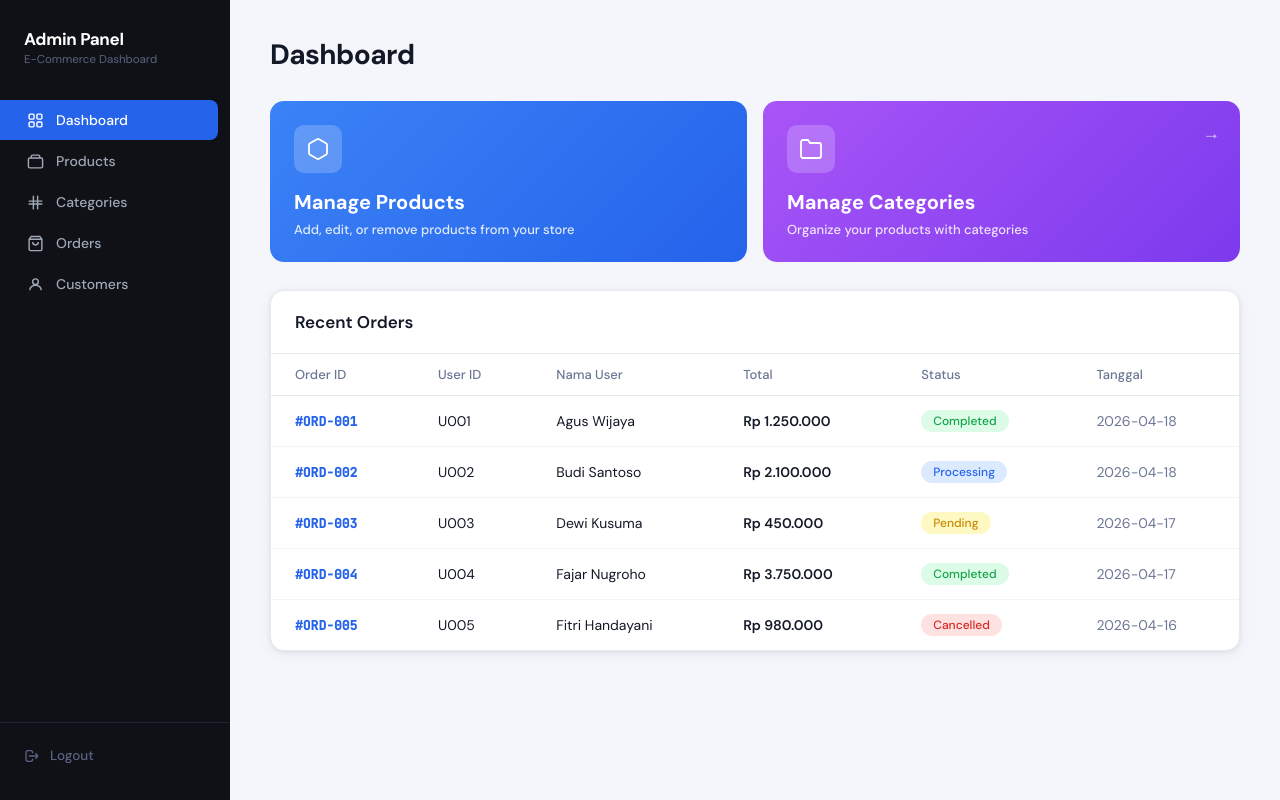
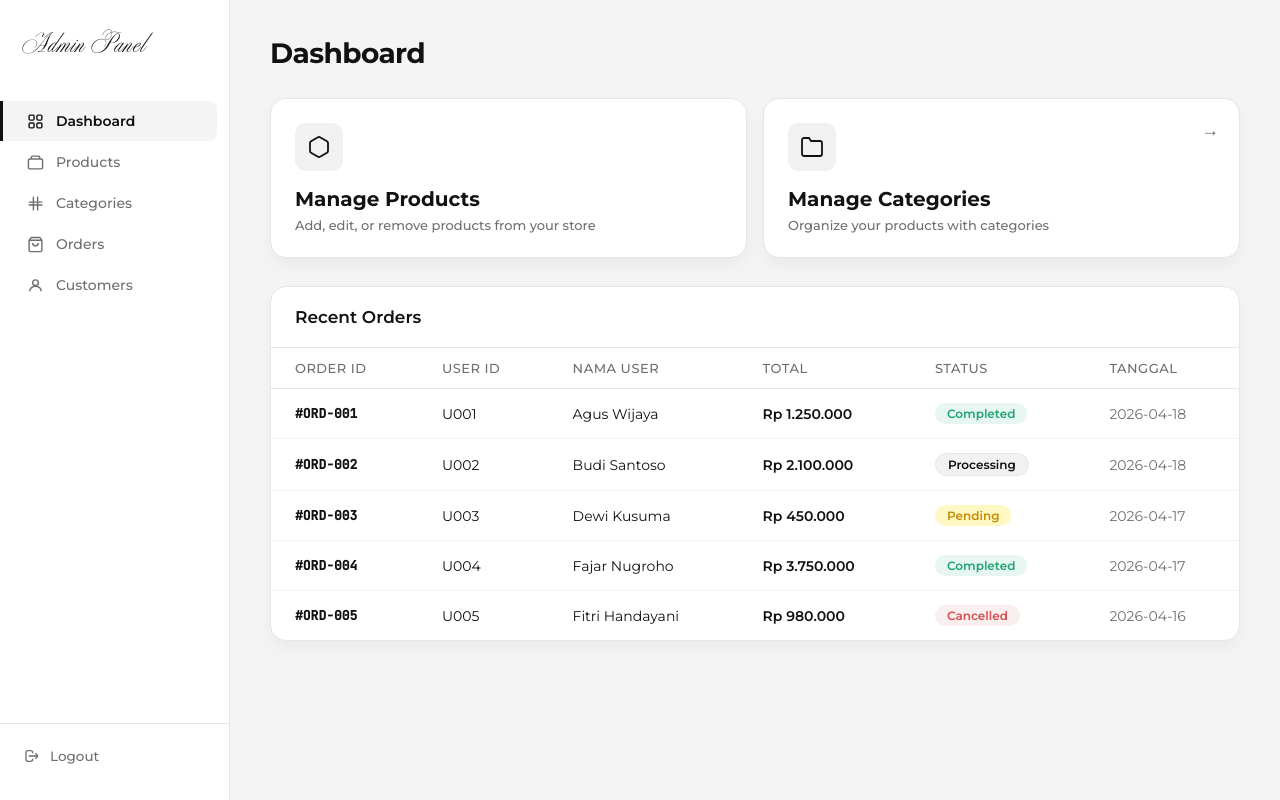
Before and after one commit to kite1412/Recloth, a PHP site: page /src/admin/dashboard.php in a window 1280 px wide. Run offline with PHP 8.4, Linux system fonts and the light colour scheme; a user stored in the database is signed in.

Commit message:
update admin pages style

```diff
--- a/src/admin/dashboard.php
+++ b/src/admin/dashboard.php
@@ -12,33 +12,42 @@ if ($conn->connect_error) {
   <meta charset="UTF-8" />
   <meta name="viewport" content="width=device-width, initial-scale=1.0"/>
   <title>Admin Panel - Dashboard</title>
-  <link href="https://fonts.googleapis.com/css2?family=DM+Sans:wght@300;400;500;600;700&family=JetBrains+Mono:wght@400;500&display=swap" rel="stylesheet">
+  <link href="https://fonts.googleapis.com/css2?family=Archivo+Black&family=Montserrat:wght@400;500;600;700&family=JetBrains+Mono:wght@400;500&display=swap" rel="stylesheet">
   <style>
+    @font-face {
+      font-family: 'Symphony';
+      src: url('../../public/fonts/symphony-pro-regular.otf') format('opentype');
+      font-weight: normal;
+      font-style: normal;
+    }
+
     *, *::before, *::after { box-sizing: border-box; margin: 0; padding: 0; }
 
     :root {
-      --sidebar-bg: #0f1117;
-      --sidebar-text: #a0a8b8;
-      --sidebar-active: #2563eb;
-      --main-bg: #f4f6fb;
+      --sidebar-bg: #ffffff;
+      --sidebar-text: #6f6f6f;
+      --sidebar-active: #f4f4f4;
+      --main-bg: #f4f4f4;
       --card-bg: #ffffff;
-      --border: #e5e9f2;
-      --text-primary: #141928;
-      --text-secondary: #6b7694;
-      --blue: #2563eb;
-      --blue-light: #dbeafe;
-      --green: #16a34a;
-      --green-light: #dcfce7;
+      --border: #e6e6e6;
+      --text-primary: #121212;
+      --text-secondary: #6f6f6f;
+      --black: #111111;
+      --blue: #111111;
+      --blue-light: #f4f4f4;
+      --green: #1ea672;
+      --green-light: #e8f6f1;
       --yellow: #ca8a04;
       --yellow-light: #fef9c3;
-      --red: #dc2626;
-      --red-light: #fee2e2;
-      --gray: #64748b;
-      --gray-light: #f1f5f9;
-      --shadow: 0 1px 4px rgba(0,0,0,0.07), 0 4px 16px rgba(0,0,0,0.05);
-      --radius: 14px;
+      --red: #d24e4e;
+      --red-light: #fbeeee;
+      --gray: #6f6f6f;
+      --gray-light: #f1f1f1;
+      --shadow: 0 8px 18px rgba(17, 17, 17, 0.04);
+      --radius: 16px;
       --radius-sm: 8px;
-      --font: 'DM Sans', sans-serif;
+      --font: 'Montserrat', sans-serif;
+      --font-title: 'Archivo Black', sans-serif;
       --mono: 'JetBrains Mono', monospace;
     }
 
@@ -48,10 +57,11 @@ if ($conn->connect_error) {
       width: 230px; min-height: 100vh; background: var(--sidebar-bg);
       display: flex; flex-direction: column; padding: 28px 0;
       position: fixed; top: 0; left: 0; bottom: 0; z-index: 10;
+      border-right: 1px solid var(--border);
     }
     .sidebar-brand { padding: 0 24px 32px; }
-    .sidebar-brand .brand-title { font-size: 17px; font-weight: 700; color: #fff; letter-spacing: -0.3px; }
-    .sidebar-brand .brand-sub { font-size: 11.5px; color: #5a6480; margin-top: 2px; }
+    .sidebar-brand .brand-title { font-family: 'Symphony', sans-serif; font-size: 30px; font-weight: normal; color: var(--black); letter-spacing: 1px; }
+    .sidebar-brand .brand-sub { display: none; }
     .sidebar-nav { flex: 1; }
     .nav-item {
       display: flex; align-items: center; gap: 12px; padding: 11px 20px 11px 24px;
@@ -59,49 +69,51 @@ if ($conn->connect_error) {
       transition: all 0.18s; border-left: 3px solid transparent; margin: 1px 0;
       text-decoration: none;
     }
-    .nav-item:hover { background: rgba(255,255,255,0.05); color: #fff; }
-    .nav-item.active { background: var(--sidebar-active); color: #fff; border-radius: 0 8px 8px 0; margin-right: 12px; border-left: 3px solid transparent; }
+    .nav-item:hover { background: #fafafa; color: var(--black); }
+    .nav-item.active { background: var(--sidebar-active); color: var(--black); border-radius: 0 8px 8px 0; margin-right: 12px; border-left: 3px solid var(--black); font-weight: 600; }
     .nav-item svg { width: 17px; height: 17px; flex-shrink: 0; }
-    .sidebar-bottom { padding: 16px 24px 0; border-top: 1px solid #1e2535; margin-top: 16px; }
-    .nav-logout { display: flex; align-items: center; gap: 10px; color: #5a6480; cursor: pointer; font-size: 13.5px; font-weight: 500; padding: 8px 0; transition: color 0.15s; }
+    .sidebar-bottom { padding: 16px 24px 0; border-top: 1px solid var(--border); margin-top: 16px; }
+    .nav-logout { display: flex; align-items: center; gap: 10px; color: var(--sidebar-text); cursor: pointer; font-size: 13.5px; font-weight: 500; padding: 8px 0; transition: color 0.15s; }
     .nav-logout:hover { color: var(--red); }
 
     .main { margin-left: 230px; flex: 1; padding: 36px 40px; min-height: 100vh; }
 
     .page-header { display: flex; align-items: center; justify-content: space-between; margin-bottom: 28px; }
-    .page-title { font-size: 28px; font-weight: 700; letter-spacing: -0.6px; }
+    .page-title { font-size: 28px; font-weight: 700; letter-spacing: -0.6px; color: var(--black); }
 
     .action-cards { display: grid; grid-template-columns: 1fr 1fr; gap: 16px; margin-bottom: 28px; }
     .action-card {
-      border-radius: var(--radius); padding: 24px; color: #fff;
+      border-radius: var(--radius); padding: 24px; color: var(--text-primary);
       cursor: pointer; position: relative; overflow: hidden;
+      background: var(--card-bg); border: 1px solid var(--border);
+      box-shadow: var(--shadow);
+      transition: transform 0.2s ease, box-shadow 0.2s ease;
     }
-    .action-card.blue   { background: linear-gradient(135deg, #3b82f6, #2563eb); }
-    .action-card.purple { background: linear-gradient(135deg, #a855f7, #7c3aed); }
+    .action-card:hover { transform: translateY(-3px); box-shadow: 0 8px 20px rgba(0, 0, 0, 0.08); }
     .action-card .card-icon {
-      width: 48px; height: 48px; background: rgba(255,255,255,.2);
+      width: 48px; height: 48px; background: var(--gray-light);
       border-radius: 10px; display: flex; align-items: center; justify-content: center; margin-bottom: 16px;
     }
-    .action-card .card-icon svg { width: 24px; height: 24px; }
+    .action-card .card-icon svg { width: 24px; height: 24px; stroke: var(--black); }
     .action-card h3 { font-size: 20px; font-weight: 700; margin-bottom: 6px; }
-    .action-card p  { font-size: 13px; opacity: .85; font-weight: 500; }
-    .action-card .arrow { position: absolute; top: 20px; right: 20px; font-size: 18px; opacity: .7; }
+    .action-card p  { font-size: 13px; color: var(--text-secondary); font-weight: 500; }
+    .action-card .arrow { position: absolute; top: 20px; right: 20px; font-size: 18px; color: var(--text-secondary); }
 
     .table-card { background: var(--card-bg); border-radius: var(--radius); border: 1px solid var(--border); overflow: hidden; box-shadow: var(--shadow); }
     .table-header { padding: 20px 24px; border-bottom: 1px solid var(--border); }
     .table-header h3 { font-size: 17px; font-weight: 600; color: var(--text-primary); }
 
     table { width: 100%; border-collapse: collapse; }
-    th { text-align: left; padding: 12px 24px; font-size: 13px; color: var(--text-secondary); font-weight: 500; border-bottom: 1px solid var(--border); }
+    th { text-align: left; padding: 12px 24px; font-size: 13px; color: var(--text-secondary); font-weight: 500; border-bottom: 1px solid var(--border); text-transform: uppercase; letter-spacing: 0.5px; }
     td { padding: 14px 24px; font-size: 14px; color: var(--text-primary); border-bottom: 1px solid #f3f4f6; }
     tr:last-child td { border-bottom: none; }
-    td.order-id { font-weight: 600; font-family: var(--mono); font-size: 13px; color: var(--blue); }
+    td.order-id { font-weight: 600; font-family: var(--mono); font-size: 13px; color: var(--black); }
     td.date { color: var(--text-secondary); }
     td.amount { font-weight: 600; }
 
-    .badge { display: inline-block; padding: 3px 12px; border-radius: 20px; font-size: 12px; font-weight: 500; }
+    .badge { display: inline-block; padding: 3px 12px; border-radius: 20px; font-size: 12px; font-weight: 600; }
     .badge.completed  { background: var(--green-light); color: var(--green); }
-    .badge.processing { background: var(--blue-light); color: var(--blue); }
+    .badge.processing { background: var(--gray-light); color: var(--black); border: 1px solid var(--border); }
     .badge.pending    { background: var(--yellow-light); color: var(--yellow); }
     .badge.cancelled  { background: var(--red-light); color: var(--red); }
   </style>
@@ -151,7 +163,7 @@ if ($conn->connect_error) {
     <div class="action-cards">
       <div class="action-card blue" onclick="window.location.href='products.php'">
         <div class="card-icon">
-          <svg fill="none" stroke="white" stroke-width="1.8" viewBox="0 0 24 24">
+          <svg fill="none" stroke="currentColor" stroke-width="1.8" viewBox="0 0 24 24">
             <path d="M21 16V8a2 2 0 0 0-1-1.73l-7-4a2 2 0 0 0-2 0l-7 4A2 2 0 0 0 3 8v8a2 2 0 0 0 1 1.73l7 4a2 2 0 0 0 2 0l7-4A2 2 0 0 0 21 16z"/>
           </svg>
         </div>
@@ -161,7 +173,7 @@ if ($conn->connect_error) {
       <div class="action-card purple" onclick="window.location.href='categories.php'">
         <span class="arrow">→</span>
         <div class="card-icon">
-          <svg fill="none" stroke="white" stroke-width="1.8" viewBox="0 0 24 24">
+          <svg fill="none" stroke="currentColor" stroke-width="1.8" viewBox="0 0 24 24">
             <path d="M22 19a2 2 0 0 1-2 2H4a2 2 0 0 1-2-2V5a2 2 0 0 1 2-2h5l2 3h9a2 2 0 0 1 2 2z"/>
           </svg>
         </div>
```
Also changed, not shown: src/admin/categories.php (+36 -28 lines), src/admin/customers.php (+39 -31 lines), src/admin/orders.php (+40 -32 lines), src/admin/products.php (+30 -22 lines).
